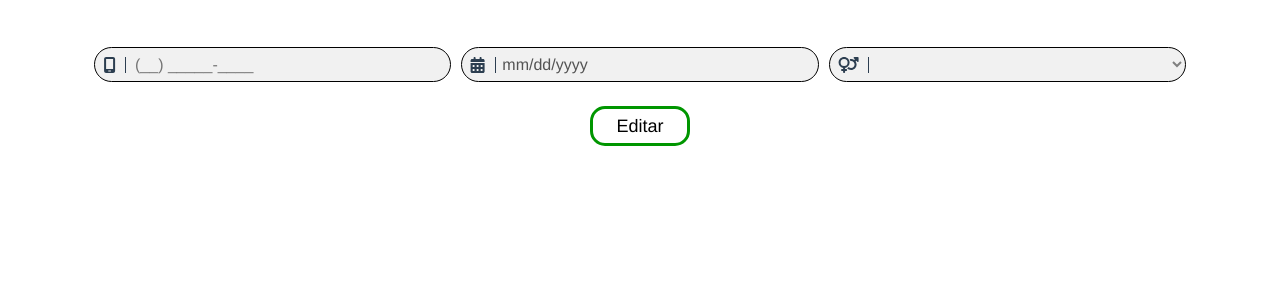
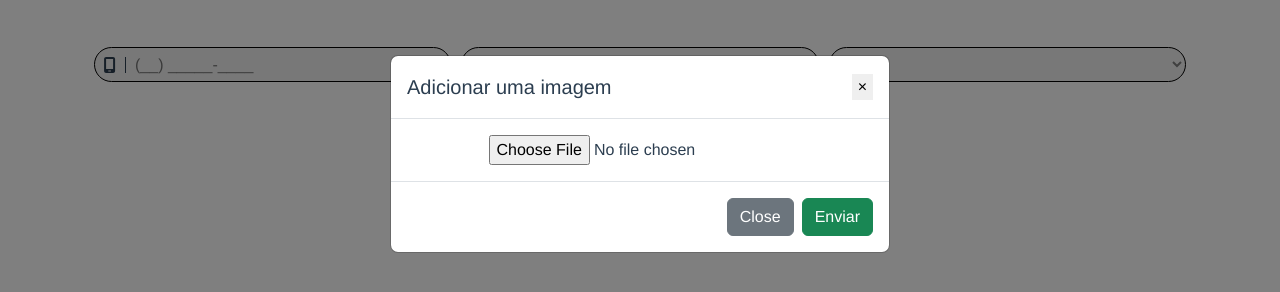
Before and after one commit to Lion-Desenvolvimento-de-Software/lion-tickets-front, a Vue app: page /usuarios/1 in a window 1280 px wide. Both pictures are taken after a click on the button 209 px from the left and 159 px from the top of the page. Shown: the part 246-538 px from the top of the page. Built offline with nearby package versions, Linux system fonts and the light colour scheme; no server answers.

Commit message:
modal de anexo de imagem e ajustes na imagem de perfil

```diff
--- a/src/App.vue
+++ b/src/App.vue
@@ -57,7 +57,10 @@ export default {
     },
     getUsuario() {
       return this.usuario;
-    }
+    },
+		getImagemPerfil() {
+			return !this.usuario?.UrlImagemPerfil ? require("@/assets/images/R.png") : this.usuario?.UrlImagemPerfil;
+		}
   },
   methods: {
     setUsuario(user) {
--- a/src/components/avatar.vue
+++ b/src/components/avatar.vue
@@ -1,7 +1,7 @@
 <template>
   <div class="box">
-    <button class="avatar" @click="evento">
-      <img :src="urlImagemPerfil ?? require('@/assets/images/R.png')" alt="Imagem do Perfil" />
+    <button class="avatar" @click="$emit('alterarImagem')">
+      <img :src="getImagemPerfil" alt="Imagem do Perfil" />
     </button>
   </div>
 </template>
@@ -12,11 +12,12 @@ export default {
   props: {
     urlImagemPerfil: null
   },
-  methods: {
-    evento(e) {
-      console.log(e.target)
-    }
-  }
+  computed: {
+    getImagemPerfil() {
+			return !this.urlImagemPerfil ? require("@/assets/images/R.png") : this.urlImagemPerfil;
+		}
+  },
+  emits: ['alterarImagem']
 }
 </script>
 
--- a/src/components/colapses/collapseProfile.vue
+++ b/src/components/colapses/collapseProfile.vue
@@ -7,7 +7,7 @@
       <div class="d-flex w-100 justify-content-center">
         <img class="p-0 custom-imagem-perfil"
               aria-expanded="false"
-              :src="usuario?.UrlImagemPerfil ?? require('@/assets/images/R.png')"
+              :src="getImagemPerfil"
               alt="Imagem do Perfil"
               height="75"
               width="75" />
@@ -30,6 +30,11 @@ export default {
   name: "colapseProfile",
   props: {
     usuario: Object
+  },
+  computed: {
+    getImagemPerfil() {
+			return !this.usuario?.UrlImagemPerfil ? require("@/assets/images/R.png") : this.usuario?.UrlImagemPerfil;
+		}
   },
   emits: ['fecharCollapse', 'logof'],
 }
--- a/src/components/layoutLoginAndSignin.vue
+++ b/src/components/layoutLoginAndSignin.vue
@@ -126,7 +126,7 @@ export default {
       this.isError = false;
     },
     senha() {
-      this.isPasswordConfirmed = (this.senha === this.senhaConfirmada);
+      if(this.isCadastro) this.isPasswordConfirmed = (this.senha === this.senhaConfirmada);
     }
   },
   props: {
@@ -146,9 +146,11 @@ export default {
       try {
         this.$emit("setLoading", true);
         this.clearErrors();
+        console.log("Aqui 1")
         if(this.isCadastro) {
-          if (!this.hasDataRegister()) throw "Preencha os campos para prosseguir!";
+          if (!this.hasDataRegister() && !this.isProx) throw "Preencha os campos para prosseguir!";
           this.isValidsRegister()
+          console.log("aqui 2")
           if(this.isProx) {
             UsuarioServices.hasUserName(this.userName).then(() => {
               this.clearErrors();
@@ -160,6 +162,7 @@ export default {
                 "DataAniversario": this.dataAniversario
               };
               this.$emit("cadastrar", obj);
+              console.log("aqui 3")
             }).catch(err => {
               this.$emit('setMessageError', err);
               this.isError = true;
--- /dev/null
+++ b/src/components/modals/ModalAnexoImagem.vue
@@ -0,0 +1,50 @@
+<template>
+  <div class="modal fade" tabindex="-1" role="dialog" aria-labelledby="exampleModalCenterTitle" aria-hidden="true">
+    <div class="modal-dialog modal-dialog-centered" role="document">
+      <div class="modal-content">
+        <div class="modal-header justify-content-between">
+          <h5 class="modal-title" id="exampleModalLongTitle">Adicionar uma imagem</h5>
+          <button type="button" style="border: none;" class="close" data-dismiss="modal" aria-label="Close" @click="hide">
+            <span aria-hidden="true">&times;</span>
+          </button>
+        </div>
+        <div class="modal-body">
+          <div class="custom-detail-file">
+            <div class="custom-anexo-file">
+              <input type="file" />
+            </div>
+          </div>
+        </div>
+        <div class="modal-footer">
+          <button @click="hide" type="button" class="btn btn-secondary" data-dismiss="modal">Close</button>
+          <button @click="$emit('reenviarCodigo', email)" type="button" class="btn btn-success" data-dismiss="modal">Enviar</button>
+        </div>
+      </div>
+    </div>
+  </div>
+</template>
+
+<script>
+import $ from 'jquery'
+import { Modal } from "bootstrap";
+let thisModalObj = null;
+
+export default {
+  name: 'ModalAnexoImagem',
+  mounted: () => {
+    thisModalObj = new Modal($('#modal_anexo_imagem'));
+  },
+  methods: {
+    show() {
+      thisModalObj.show()
+    },
+    hide() {
+      thisModalObj.hide()
+    }
+  }
+}
+</script>
+
+<style scoped>
+
+</style>
--- a/src/components/navBar.vue
+++ b/src/components/navBar.vue
@@ -42,7 +42,7 @@
 					<img class="btn p-0 custom-imagem-perfil"
 						@click="$emit('openCollapse')"
 						aria-expanded="false"
-						:src="usuario?.UrlImagemPerfil ?? require('@/assets/images/R.png')"
+						:src="getImagemPerfil"
 						alt="Imagem do Perfil"
 						height="40"
 						width="40"
@@ -74,6 +74,11 @@ export default {
 	},
 	mounted() {
 		window.addEventListener("scroll", this.onScroll)
+	},
+	computed: {
+		getImagemPerfil() {
+			return !this.usuario?.UrlImagemPerfil ? require("@/assets/images/R.png") : this.usuario?.UrlImagemPerfil;
+		}
 	},
 	methods: {
 		onScroll() {
--- a/src/views/Login/LoginAndSigninView.vue
+++ b/src/views/Login/LoginAndSigninView.vue
@@ -119,11 +119,12 @@ export default {
         UsuarioServices.SendConfirmationEmail(this.emailConfirmation).then(response => {
           this.$router.push(response);
         }).catch(async err => {
-          this.$emit('setIsError', true);
+          this.isError = true;
           mensagem = 'O Email inserido não é válido!';
           console.log(err);
         }).finally(() => {
           this.isLoading = false;
+          this.$emit('setIsError', this.isError);
           this.$emit('setMensagemToast', mensagem);
           this.$emit('showToast');
         })
@@ -132,6 +133,7 @@ export default {
         this.$emit('setIsError', true);
         this.$emit('setMensagemToast', mensagem);
         this.$emit('showToast');
+        this.isLoading = false;
       })
     },
     async ReenviarConfirmacao() {
--- a/src/views/UserView.vue
+++ b/src/views/UserView.vue
@@ -1,7 +1,7 @@
 <template>
   <div class="container custom-component-general my-5">
     <div class="wreaper h-100">
-      <avatar class="mb-5" :urlImagemPerfil="urlImagemPerfil"/>
+      <avatar class="mb-5" :urlImagemPerfil="urlImagemPerfil" @alterarImagem="$refs['modal-anexo-imagem'].show()"/>
       <div class="w-100">
         <h2>{{ usuario.UserName }}</h2>
         <p>{{ usuario.Email }}</p>
@@ -34,6 +34,7 @@
       <button class="button-success" @click="updated">Salvar</button>
       <button class="button-cancel" @click="cancelEdit">Cancelar</button>
     </div>
+    <modal-anexo-imagem id="modal_anexo_imagem" ref="modal-anexo-imagem" />
   </div>
 </template>
 
@@ -41,6 +42,7 @@
 import Avatar from '@/components/avatar.vue'
 import EditInfoPerfil from '@/components/editInfoPerfil.vue';
 import UsuarioServices from '@/assets/services/UsuarioServices';
+import ModalAnexoImagem from '@/components/modals/ModalAnexoImagem.vue';
 
 export default {
   name: 'UserView',
@@ -50,7 +52,8 @@ export default {
   },
   components: {
     Avatar,
-    EditInfoPerfil
+    EditInfoPerfil,
+    ModalAnexoImagem
   },
   data: () => {
     return {
@@ -60,6 +63,9 @@ export default {
       genero: null,
       urlImagemPerfil: null
     }
+  },
+  beforeCreate() {
+    console.log(this.isEdit)
   },
   created() {
     this.$watch(
```
